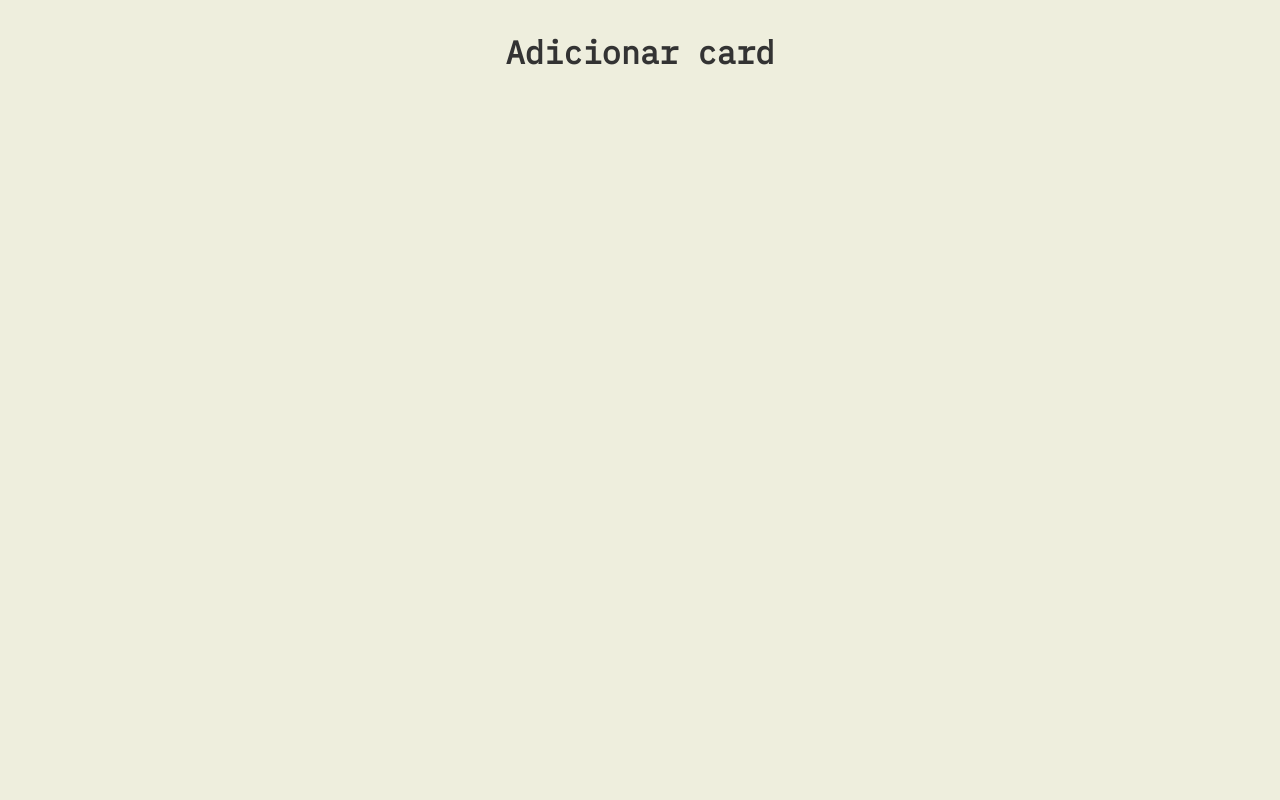
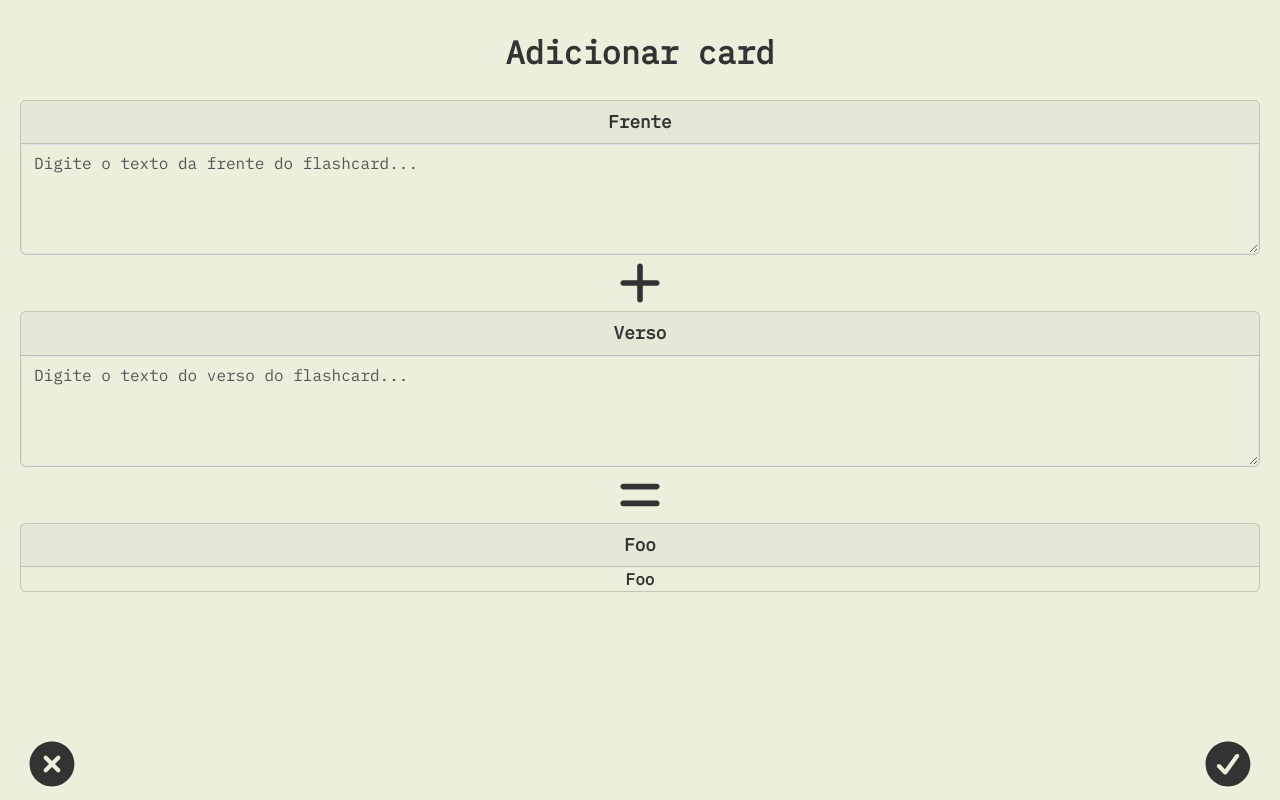
Before and after one commit to rodrigues-heric/flash-card-angular-java, an Angular app in the folder frontend/flashcards/: page /create-card in a window 1280 px wide. Built offline with nearby package versions, Linux system fonts and the light colour scheme.

Commit message:
Feat: adding create card page

```diff
--- a/frontend/flashcards/src/app/app.module.ts
+++ b/frontend/flashcards/src/app/app.module.ts
@@ -15,6 +15,8 @@ import { CreateCardComponent } from './pages/create-card/create-card.component';
 import { CreateDeckComponent } from './pages/create-deck/create-deck.component';
 import { CrossBigComponent } from './icons/cross-big/cross-big.component';
 import { CheckBigComponent } from './icons/check-big/check-big.component';
+import { PlusBigComponent } from './icons/plus-big/plus-big.component';
+import { EqualsBigComponent } from './icons/equals-big/equals-big.component';
 
 @NgModule({
   declarations: [
@@ -30,6 +32,8 @@ import { CheckBigComponent } from './icons/check-big/check-big.component';
     CreateDeckComponent,
     CrossBigComponent,
     CheckBigComponent,
+    PlusBigComponent,
+    EqualsBigComponent,
   ],
   imports: [BrowserModule, BrowserAnimationsModule, AppRoutingModule],
   providers: [],
--- /dev/null
+++ b/frontend/flashcards/src/app/icons/equals-big/equals-big.component.html
@@ -0,0 +1,12 @@
+<svg
+  xmlns="http://www.w3.org/2000/svg"
+  viewBox="0 0 640 640"
+  height="56"
+  width="56"
+  fill="currentColor"
+>
+  <!--!Font Awesome Free v7.1.0 by @fontawesome - https://fontawesome.com License - https://fontawesome.com/license/free Copyright 2025 Fonticons, Inc.-->
+  <path
+    d="M128 192C110.3 192 96 206.3 96 224C96 241.7 110.3 256 128 256L512 256C529.7 256 544 241.7 544 224C544 206.3 529.7 192 512 192L128 192zM128 384C110.3 384 96 398.3 96 416C96 433.7 110.3 448 128 448L512 448C529.7 448 544 433.7 544 416C544 398.3 529.7 384 512 384L128 384z"
+  />
+</svg>
--- /dev/null
+++ b/frontend/flashcards/src/app/icons/plus-big/plus-big.component.html
@@ -0,0 +1,12 @@
+<svg
+  xmlns="http://www.w3.org/2000/svg"
+  viewBox="0 0 640 640"
+  heigth="56"
+  width="56"
+  fill="currentColor"
+>
+  <!--!Font Awesome Free v7.1.0 by @fontawesome - https://fontawesome.com License - https://fontawesome.com/license/free Copyright 2025 Fonticons, Inc.-->
+  <path
+    d="M352 128C352 110.3 337.7 96 320 96C302.3 96 288 110.3 288 128L288 288L128 288C110.3 288 96 302.3 96 320C96 337.7 110.3 352 128 352L288 352L288 512C288 529.7 302.3 544 320 544C337.7 544 352 529.7 352 512L352 352L512 352C529.7 352 544 337.7 544 320C544 302.3 529.7 288 512 288L352 288L352 128z"
+  />
+</svg>
--- a/frontend/flashcards/src/app/pages/create-card/create-card.component.html
+++ b/frontend/flashcards/src/app/pages/create-card/create-card.component.html
@@ -3,3 +3,59 @@
     <app-title [inputTitle]="'Adicionar card'"></app-title>
   </div>
 </div>
+<div class="row">
+  <div class="col">
+    <div class="card text-center">
+      <div class="card-header header-font">Frente</div>
+      <div class="card-body body-style">
+        <textarea
+          class="form-control"
+          rows="4"
+          placeholder="Digite o texto da frente do flashcard..."
+        ></textarea>
+      </div>
+    </div>
+  </div>
+</div>
+<div class="row">
+  <div class="col text-center">
+    <icon-plus-big></icon-plus-big>
+  </div>
+</div>
+<div class="row">
+  <div class="col">
+    <div class="card text-center">
+      <div class="card-header header-font">Verso</div>
+      <div class="card-body body-style">
+        <textarea
+          class="form-control"
+          rows="4"
+          placeholder="Digite o texto do verso do flashcard..."
+        ></textarea>
+      </div>
+    </div>
+  </div>
+</div>
+<div class="row">
+  <div class="col text-center">
+    <icon-equals-big></icon-equals-big>
+  </div>
+</div>
+<div class="row">
+  <div class="col">
+    <div class="card text-center">
+      <div class="card-header header-font">Foo</div>
+      <div class="card-body body-style">Foo</div>
+    </div>
+  </div>
+</div>
+<div class="row">
+  <div class="col">
+    <div class="position-fixed bottom-0 mb-2 ms-4 start-0">
+      <icon-cross-big (click)="navigateToHome()"></icon-cross-big>
+    </div>
+    <div class="position-fixed bottom-0 mb-2 me-4 end-0">
+      <icon-check-big (click)="saveFlashcard()"></icon-check-big>
+    </div>
+  </div>
+</div>
--- a/frontend/flashcards/src/app/pages/create-card/create-card.component.scss
+++ b/frontend/flashcards/src/app/pages/create-card/create-card.component.scss
@@ -0,0 +1,7 @@
+.header-font {
+  font-size: 1.1rem;
+}
+
+.body-style {
+  padding: 0;
+}
--- a/frontend/flashcards/src/app/pages/create-card/create-card.component.ts
+++ b/frontend/flashcards/src/app/pages/create-card/create-card.component.ts
@@ -1,10 +1,20 @@
 import { Component } from '@angular/core';
+import { Router } from '@angular/router';
 
 @Component({
   selector: 'app-create-card',
   templateUrl: './create-card.component.html',
-  styleUrls: ['./create-card.component.scss']
+  styleUrls: ['./create-card.component.scss'],
 })
 export class CreateCardComponent {
+  constructor(private router: Router) {}
 
+  public navigateToHome(): void {
+    this.router.navigate(['/']);
+  }
+
+  public saveFlashcard(): void {
+    // TODO: Implement save flashcard functionality
+    this.navigateToHome();
+  }
 }
```
Also changed, not shown: frontend/flashcards/src/app/icons/equals-big/equals-big.component.ts (added, +8 -0 lines), frontend/flashcards/src/app/icons/plus-big/plus-big.component.ts (added, +8 -0 lines), frontend/flashcards/src/app/icons/equals-big/equals-big.component.scss (added), frontend/flashcards/src/app/icons/plus-big/plus-big.component.scss (added), 2 other files (tests, documents, lock files or other folders).
